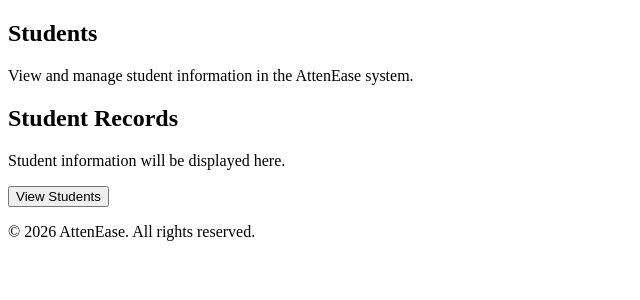
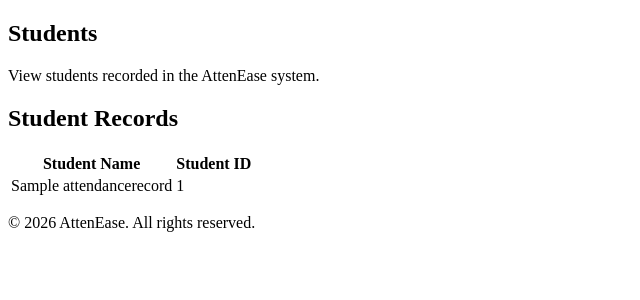
Before and after one commit to JendelLilan2525/AttenEase, a Django app: page /students/ in a window 1280 px wide. Shown: the part 145-445 px from the top of the page, without its empty margins (0-640 px from the left). Run offline with Django 5.2, Linux system fonts and the light colour scheme; tables that the repository leaves empty hold one stand-in row (values such as "Sample post").

Commit message:
Add student records page

```diff
--- a/record/templates/records/students.html
+++ b/record/templates/records/students.html
@@ -5,23 +5,51 @@
 {% block content %}
 
 <section class="page-section">
+
     <h1>Students</h1>
 
     <p>
-        View and manage student information in the AttenEase system.
+        View students recorded in the AttenEase system.
     </p>
 
     <div class="student-box">
+
         <h2>Student Records</h2>
 
-        <p>
-            Student information will be displayed here.
-        </p>
+        {% if students %}
 
-        <button class="button">
-            View Students
-        </button>
+            <table class="attendance-table">
+
+                <thead>
+                    <tr>
+                        <th>Student Name</th>
+                        <th>Student ID</th>
+                    </tr>
+                </thead>
+
+                <tbody>
+
+                    {% for student in students %}
+
+                    <tr>
+                        <td>{{ student.student_name }}</td>
+                        <td>{{ student.student_id }}</td>
+                    </tr>
+
+                    {% endfor %}
+
+                </tbody>
+
+            </table>
+
+        {% else %}
+
+            <p>No student records found.</p>
+
+        {% endif %}
+
     </div>
+
 </section>
 
 {% endblock %}
--- a/record/views.py
+++ b/record/views.py
@@ -38,7 +38,14 @@ def attendance(request):
 
 
 def students(request):
-    return render(request, 'records/students.html')
+
+    students = AttendanceRecord.objects.all().order_by('student_name')
+
+    return render(
+        request,
+        'records/students.html',
+        {'students': students}
+    )
 
 
 def contact(request):
```
